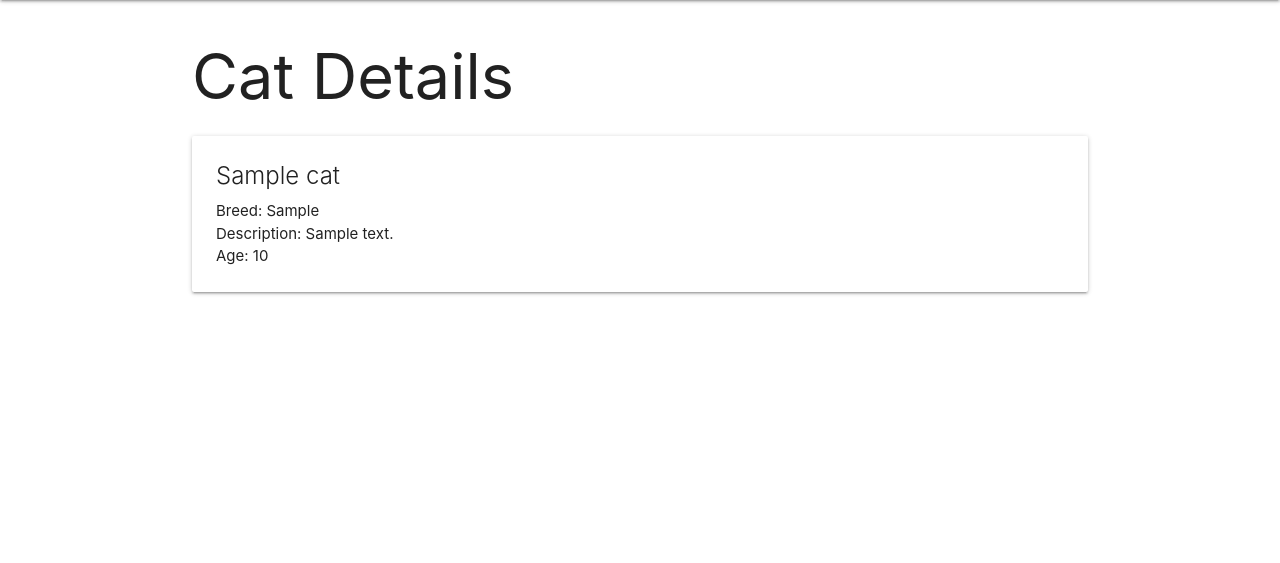
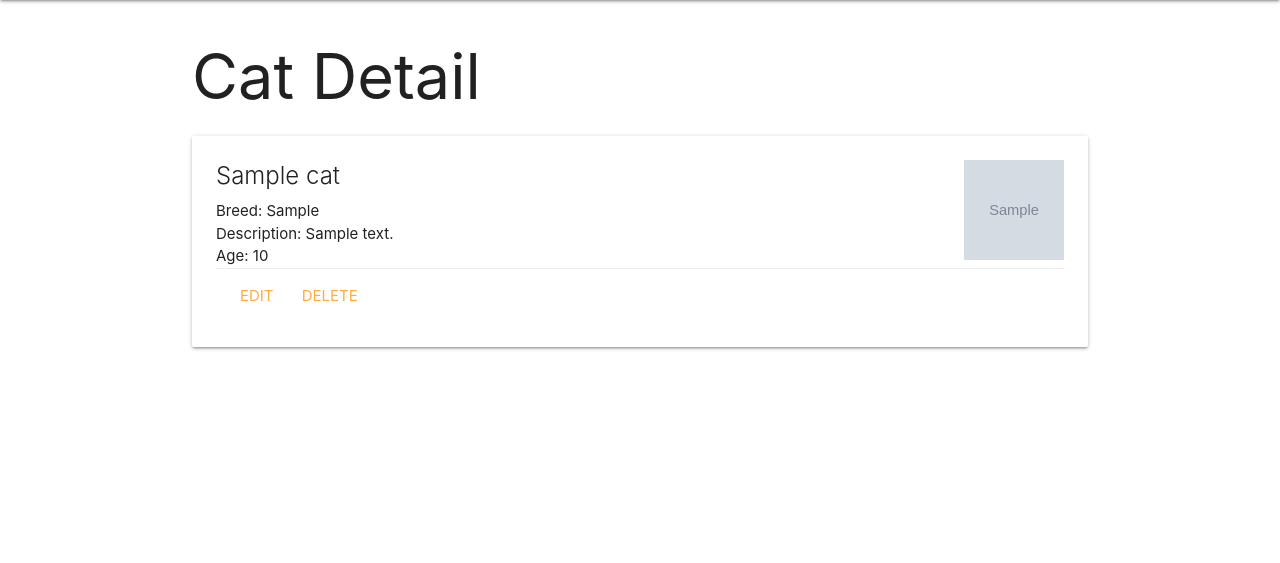
Before and after one commit to SEB-FT-05/catcollector, a Django app: page /cats/1/ in a window 1280 px wide. Shown: the part 64-627 px from the top of the page. Run offline with Django 5.2, Linux system fonts and the light colour scheme; tables that the repository leaves empty hold one stand-in row (values such as "Sample post"); grey boxes marked "Sample" are stand-in pictures.

Commit message:
CBV's Checkpoint 01

```diff
--- a/main_app/templates/cats/detail.html
+++ b/main_app/templates/cats/detail.html
@@ -1,18 +1,36 @@
 {% extends 'base.html' %}
+
 {% block content %}
 
-<h1>Cat Details</h1>
+<h1>Cat Detail</h1>
 
   <div class="card">
     <div class="card-content">
+
+       <div class="flex-container">
+            <div>
               <span class="card-title">{{ cat.name }}</span>
               <p>Breed: {{ cat.breed }}</p>
               <p>Description: {{ cat.description }}</p>
+
               {% if cat.age > 0 %}
                 <p>Age: {{ cat.age }}</p>
               {% else %}
                 <p>Age: Kitten</p>
               {% endif %}
+
+            </div>
+
+            <div>
+                {% load static %}
+                <img width="100px" height="100px" src={% static cat.image|cut:'main_app/static/' %} />
+            </div>
+
+    </div>
+
+    <div class="card-action">
+      <a href="{% url 'cats_update' cat.id %}">Edit</a>
+      <a href="{% url 'cats_delete' cat.id %}">Delete</a>
     </div>
   </div>
 
```
Lines whose indentation alone changed are shown as unchanged.
